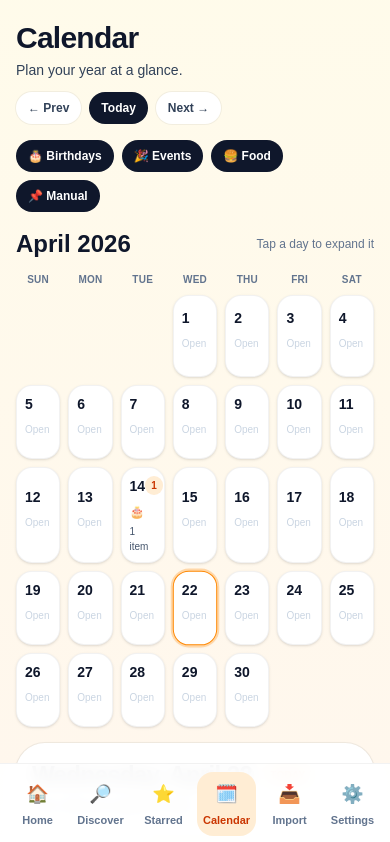
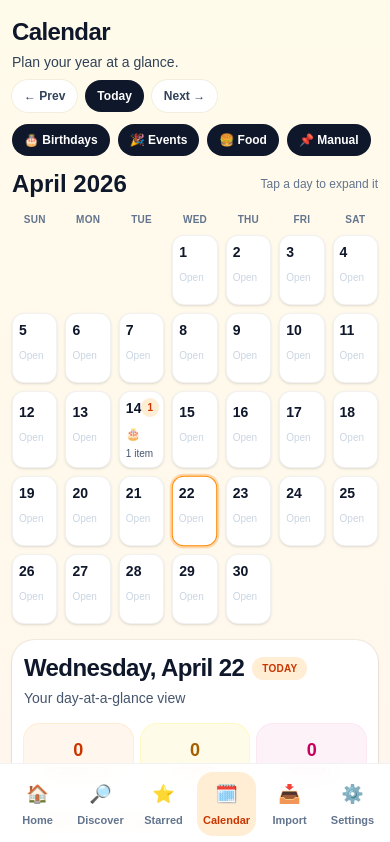
Before and after one commit to WallaceAIBot/good-times-calendar, a Next.js app: page /calendar in a window 390 px wide. Shown: the top 842 px of the page. Built offline with nearby package versions, Linux system fonts and the light colour scheme.

Commit message:
mobile spacing polish

```diff
--- a/app/calendar/page.tsx
+++ b/app/calendar/page.tsx
@@ -559,10 +559,10 @@ export default function CalendarPage() {
   ];
 
   return (
-    <main className="min-h-screen bg-gradient-to-b from-amber-50 via-orange-50 to-pink-50 px-4 py-5 text-slate-900 sm:p-6">
-      <div className="mb-4 flex flex-wrap items-center justify-between gap-3">
+    <main className="min-h-screen bg-gradient-to-b from-amber-50 via-orange-50 to-pink-50 px-3 py-4 pb-24 text-slate-900 sm:p-6">
+      <div className="mb-3 flex flex-wrap items-center justify-between gap-2">
         <div>
-          <h1 className="text-3xl font-bold tracking-tight sm:text-4xl">
+          <h1 className="text-2xl font-bold tracking-tight sm:text-4xl">
             Calendar
           </h1>
           <p className="mt-1 text-sm text-slate-700 sm:text-base">
@@ -592,7 +592,7 @@ export default function CalendarPage() {
         </div>
       </div>
 
-      <div className="mb-4 flex flex-wrap gap-2">
+      <div className="mb-3 flex flex-wrap gap-2">
         {[
           { key: "birthdays", label: "🎂 Birthdays" },
           { key: "events", label: "🎉 Events" },
@@ -638,7 +638,7 @@ export default function CalendarPage() {
             {calendarCells.map((cell) => {
               if (cell.type === "blank") {
                 return (
-                  <div key={cell.key} className="min-h-[82px] sm:min-h-[96px]" />
+                  <div key={cell.key} className="min-h-[64px] sm:min-h-[96px]" />
                 );
               }
 
@@ -654,7 +654,7 @@ export default function CalendarPage() {
                     setSelectedDay(day);
                     setEditingManualId(null);
                   }}
-                  className={`rounded-2xl border bg-white p-2 text-left shadow-sm transition ${
+                  className={`rounded-xl border bg-white p-1.5 text-left shadow-sm transition sm:rounded-2xl sm:p-2 ${
                     isSelected
                       ? "scale-[1.01] border-orange-400 bg-orange-50 ring-2 ring-orange-200"
                       : "border-black/5 hover:border-orange-200"
@@ -695,7 +695,7 @@ export default function CalendarPage() {
           </div>
         </section>
 
-        <aside className="rounded-[1.8rem] bg-white p-4 shadow-sm ring-1 ring-black/5">
+        <aside className="rounded-[1.4rem] bg-white p-3 shadow-sm ring-1 ring-black/5 sm:rounded-[1.8rem] sm:p-4">
           <div className="flex flex-wrap items-center gap-2">
             <h2 className="text-2xl font-extrabold tracking-tight sm:text-3xl">
               {selectedWeekdayName}, {currentMonthName} {selectedDay}
```
